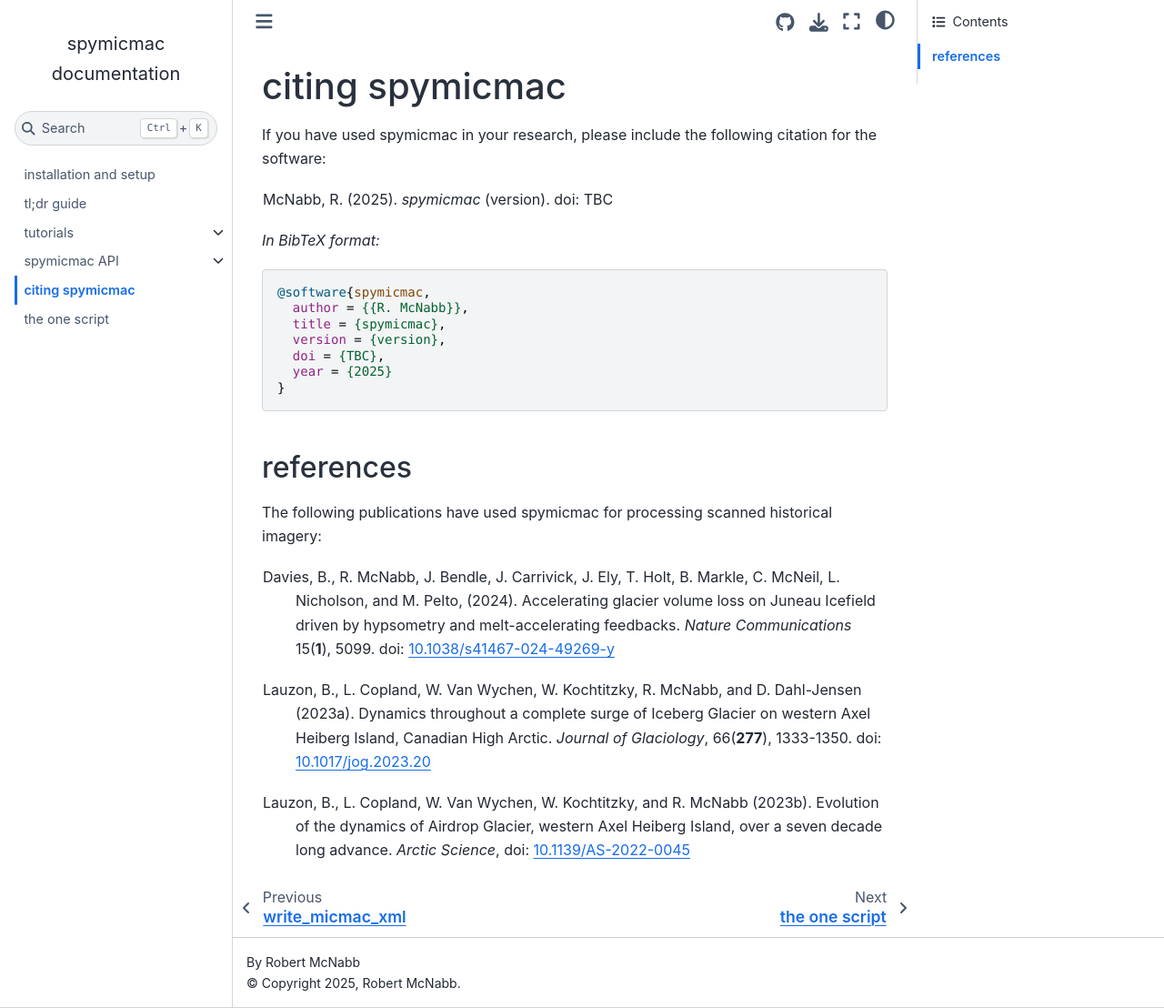
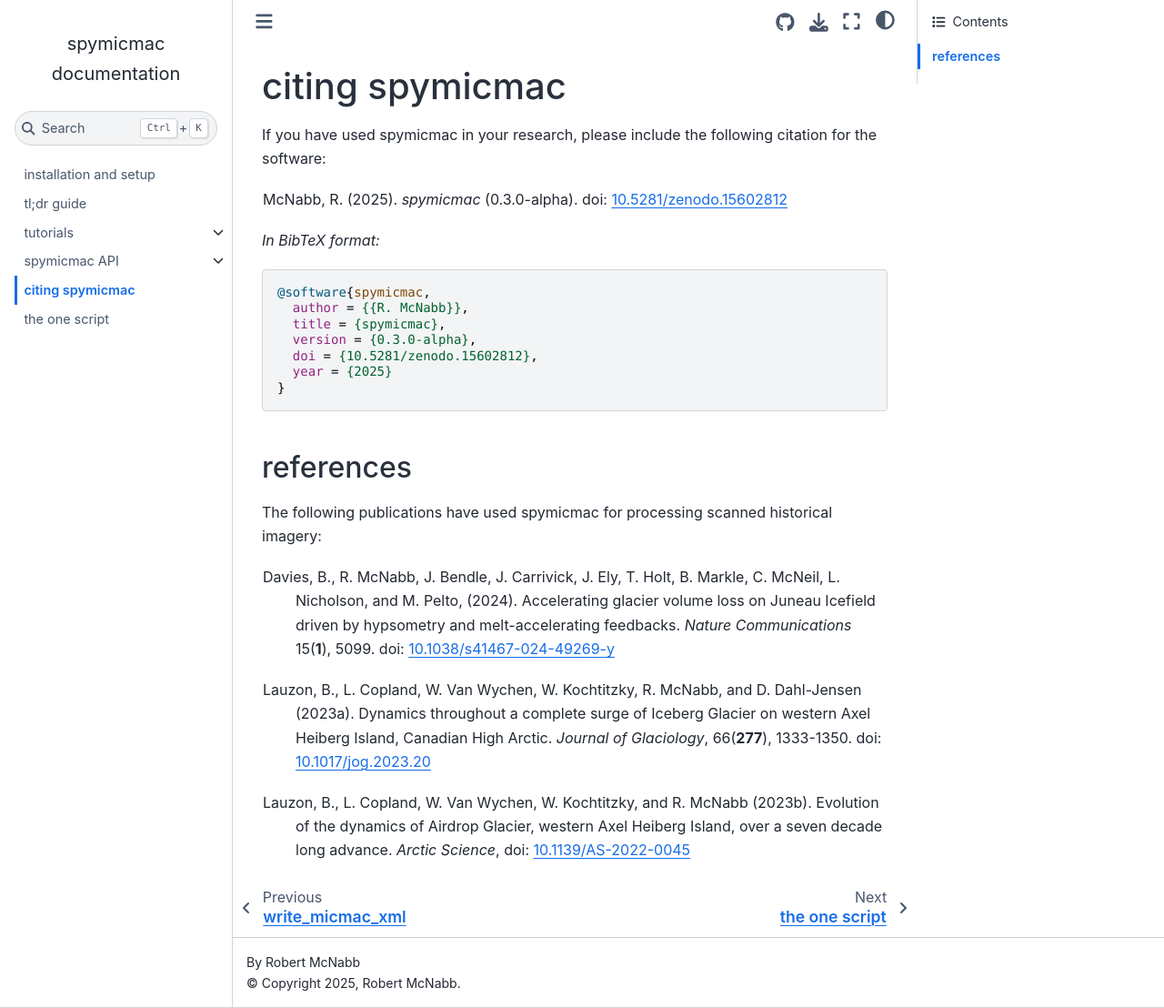
Before and after one commit to iamdonovan/spymicmac, a Sphinx documentation site: the page built from doc/citations.rst, in a window 1280 px wide and 1108 px high. Shown: the whole window at 91% size. Built offline with Sphinx 7.4.7 and the Sphinx Book theme 1.1.4, drawn with Linux system fonts in a browser that asks for light colours; nearby versions of some CDN libraries; the version number could not be read and is left out.

Commit message:
add doi + badge

```diff
--- a/doc/citations.rst
+++ b/doc/citations.rst
@@ -5,7 +5,7 @@ If you have used spymicmac in your research, please include the following citati
 
 .. rst-class:: ref
 
-    McNabb, R. (2025). *spymicmac* (version). doi: TBC
+    McNabb, R. (2025). *spymicmac* (0.3.0-alpha). doi: `10.5281/zenodo.15602812 <https://doi.org/10.5281/zenodo.15602812>`__
 
 *In BibTeX format:*
 
@@ -14,8 +14,8 @@ If you have used spymicmac in your research, please include the following citati
     @software{spymicmac,
       author = {{R. McNabb}},
       title = {spymicmac},
-      version = {version},
-      doi = {TBC},
+      version = {0.3.0-alpha},
+      doi = {10.5281/zenodo.15602812},
       year = {2025}
     }
 
```
Also changed, not shown: README.md (+1 -0 lines).
